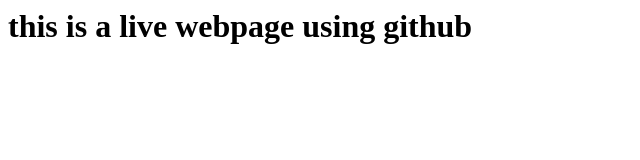
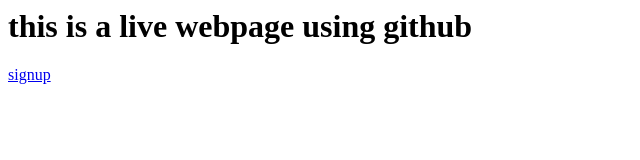
Before and after one commit to quiqlabs/bootcamp1-codepen, a plain HTML site: page index.html in a window 1280 px wide. Shown: the full height of the page, 0-640 px from the left. Drawn offline with Linux system fonts and the light colour scheme.

Commit message:
added in the link from the main index page

```diff
--- a/index.html
+++ b/index.html
@@ -1,3 +1,4 @@
 <mark>
 <h1>this is a live webpage using github</h1>
 </mark>
+<a href='signup.html'>signup</a>
```
